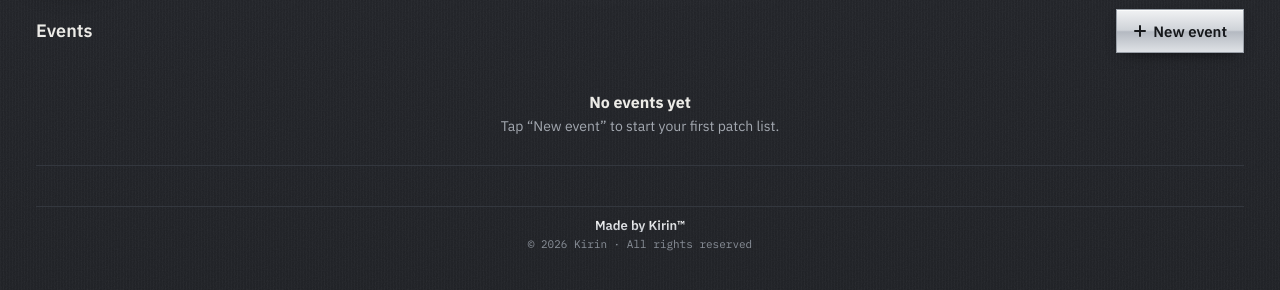
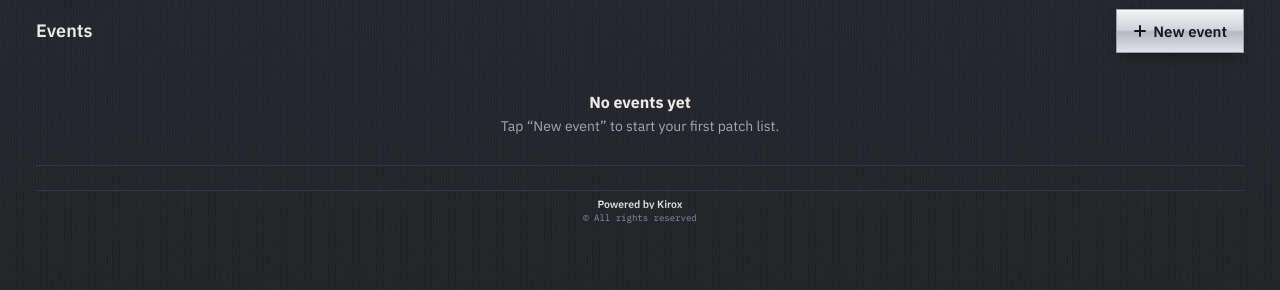
Before and after one commit to KLABS-0021/MX32-Beta, a plain HTML site: page index.html in a window 1280 px wide. Shown: the part 126-416 px from the top of the page. Drawn offline with Linux system fonts and the light colour scheme.

Commit message:
Footer: Powered by Kirox, smaller; © All rights reserved
Co-Authored-By: Claude Opus 5.5 <noreply@anthropic.com>
Claude-Session: https://claude.ai/code/session_01QGagrBnZ8Gnc6MMSz5dVtW

```diff
--- a/index.html
+++ b/index.html
@@ -263,9 +263,9 @@ h2::before,h2::after{display:none}
 .pe button{border-radius:0}
 .toast{background:var(--tx);color:#fff;border-radius:0}
 /* footer credit */
-.foot{margin-top:40px;padding-top:12px;border-top:1px solid var(--bd);display:flex;flex-direction:column;align-items:center;gap:5px;text-align:center}
-.foot .mk{font:600 13px/1 "IBM Plex Sans",sans-serif;color:var(--tx)}
-.foot small{font:400 11px/1.3 "IBM Plex Mono",monospace;color:var(--mu)}
+.foot{margin-top:24px;padding-top:8px;border-top:1px solid var(--bd);display:flex;flex-direction:column;align-items:center;gap:3px;text-align:center}
+.foot .mk{font:600 10.5px/1 "IBM Plex Sans",sans-serif;color:var(--tx)}
+.foot small{font:400 9px/1.3 "IBM Plex Mono",monospace;color:var(--mu)}
 .ed .foot{grid-column:1/-1}
 @media (min-width:720px){.home .acts.one{max-width:none}.top h1{font-size:34px}}
 @media (min-width:1100px){
@@ -511,7 +511,7 @@ function bcode(v){v=(v||"").toLowerCase().replace(/\s+/g," ").trim();var m;
 
 /* ---------- rendering ---------- */
 function header(){return'<div class="top"><div class="brand">'+ICON+'<div><span class="kick">MX32 · M32 / X32</span><h1>Patch Sheet</h1></div></div><span class="beta">BETA</span></div>'}
-function footer(){return'<footer class="foot"><span class="mk">Made by Kirin™</span><small>© '+new Date().getFullYear()+' Kirin · All rights reserved</small></footer>'}
+function footer(){return'<footer class="foot"><span class="mk">Powered by Kirox</span><small>© All rights reserved</small></footer>'}
 function render(){if(view==="home")renderHome();else renderEdit()}
 
 function renderHome(){setCon("");app.className="w home";
--- a/sw.js
+++ b/sw.js
@@ -1,7 +1,7 @@
 /* MX32 Patch Sheet: offline cache.
    After the app is opened once with internet, it opens and works with no signal.
    When you change any file, raise VERSION so phones pick up the new copy. */
-var VERSION = "mx32-2026-11-19c";
+var VERSION = "mx32-2026-11-23a";
 var FILES = [
   "./",
   "index.html",
```
